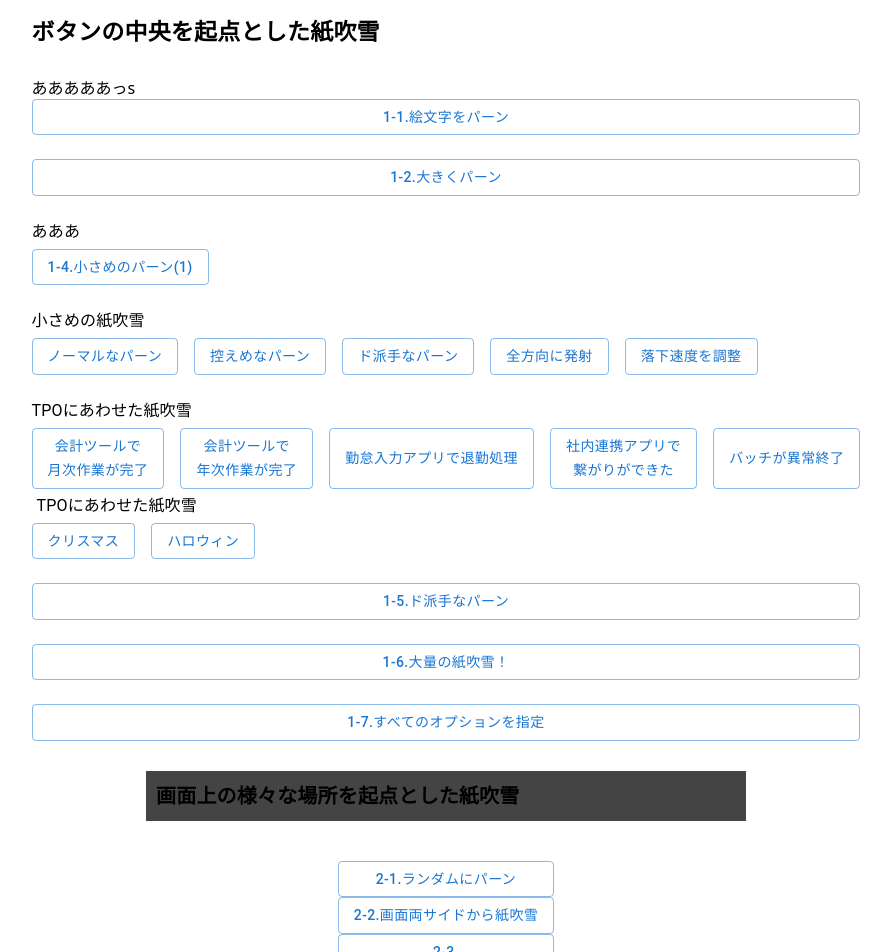
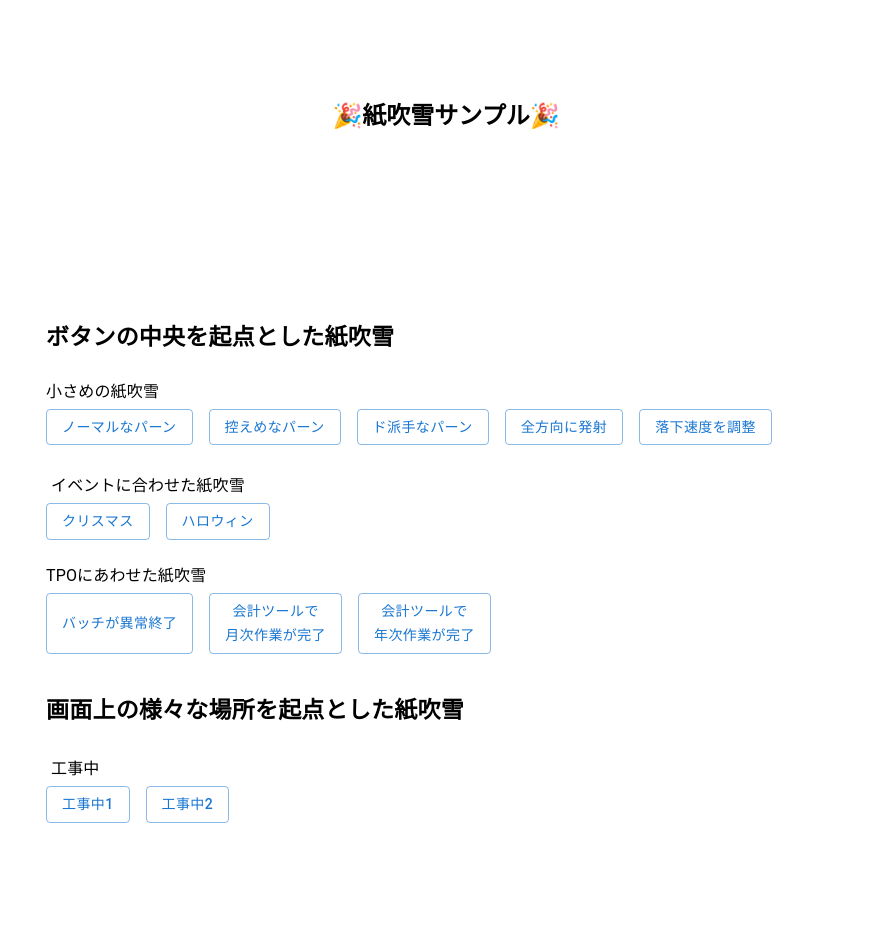
Before and after one commit to yo-nagase/react-conffeti-public, a React (Create React App) app: page / in a window 1280 px wide. Shown: the top 952 px of the page, without its empty margins (194-1085 px from the left). After the commit the page ends 919 px from the top, so only its background shows below. Built offline with nearby package versions, Linux system fonts and the light colour scheme.

Commit message:
不要なボタンを削除して整理

```diff
--- a/src/App.tsx
+++ b/src/App.tsx
@@ -8,6 +8,7 @@ import { useRef, useState } from 'react';
 import useSmallConffeti from "./components/useSmallConffeti";
 
 import './style.css';
+import useEventConfetti from './components/useEventConfetti';
 import useTpoConfetti from './components/useTpoConfetti';
 
 export const App: FC<{ name: string }> = ({ name }) => {
@@ -24,6 +25,12 @@ export const App: FC<{ name: string }> = ({ name }) => {
     handleChristmasConfetti, christmasConfetti,
     handleHallowinConfetti, hallowinConfetti,
     handleNewYearConfetti, newYearConfetti
+  } = useEventConfetti()
+
+  const {
+    handleBatchErrorConfetti, batchErrorConfetti,
+    handleMonthlyTaskCompletedConfetti, monthlyTaskCompletedConfetti,
+    handleYearlyTaskCompletedConfetti, yearlyTaskCompletedConfetti
   } = useTpoConfetti()
 
   const randomConfetti = () => {
@@ -136,44 +143,22 @@ export const App: FC<{ name: string }> = ({ name }) => {
       <Stack
         //direction="row"
         spacing={5}
-        sx={{ paddingBottom: "30px" }}
+        sx={{ paddingBottom: "80px", paddingTop: "80px" }}
         justifyContent="center" // ボタンを水平方向に真ん中に寄せます
         alignItems="center" // ボタンを垂直方向に真ん中に寄せます
       >
+        <h1>🎉紙吹雪サンプル🎉</h1>
         <Stack
           //direction="row"
           spacing={3}
           justifyContent="center" // ボタンを水平方向に真ん中に寄せます
           alignItems="left" // ボタンを垂直方向に真ん中に寄せます
         >
-
-          <Box sx={{ width: "600px", padding: '0px' }}>
+          <Box sx={{ width: "800px", paddingTop: '150px' }}>
             <Typography sx={{ fontSize: "23px", fontWeight: "700" }}>
               ボタンの中央を起点とした紙吹雪
             </Typography>
           </Box>
-
-          <Item>
-            あああああっs
-            <Button onClick={handleButton1} variant="outlined" sx={{}}>
-              1-1.絵文字をパーン
-            </Button>
-          </Item>
-          <Item>
-            <Button variant="outlined" onClick={handleButton2} ref={buttonRef2}>
-              1-2.大きくパーン
-            </Button>
-          </Item>
-          <Item>
-            <Typography sx={{ paddingBottom: "5px" }}>
-              あああ
-            </Typography>
-            <Stack direction="row" spacing={2}>
-              <Button variant="outlined" onClick={handleButton3} ref={buttonRef3} >
-                1-4.小さめのパーン(1)
-              </Button>
-            </Stack>
-          </Item>
           <Item>
             <Typography sx={{ paddingBottom: "5px" }}>
               小さめの紙吹雪
@@ -199,30 +184,10 @@ export const App: FC<{ name: string }> = ({ name }) => {
               </Button> */}
             </Stack>
           </Item>
+
           <Item>
-            <Typography sx={{ paddingBottom: "5px" }}>
-              TPOにあわせた紙吹雪
-            </Typography>
-            <Stack direction="row" spacing={2}>
-              <Button variant="outlined" onClick={handleButton3} ref={buttonRef3} >
-                会計ツールで<br />月次作業が完了
-              </Button>
-              <Button variant="outlined" onClick={handleButton3} ref={buttonRef3} >
-                会計ツールで<br />年次作業が完了
-              </Button>
-              <Button variant="outlined" onClick={handleButton3} ref={buttonRef3} >
-                勤怠入力アプリで退勤処理
-              </Button>
-              <Button variant="outlined" onClick={handleButton3} ref={buttonRef3} >
-                社内連携アプリで<br />
-                繋がりができた
-              </Button>
-              <Button variant="outlined" onClick={handleButton3} ref={buttonRef3} >
-                バッチが異常終了
-              </Button>
-            </Stack>
             <Typography sx={{ padding: "5px" }}>
-              TPOにあわせた紙吹雪
+              イベントに合わせた紙吹雪
             </Typography>
             <Stack direction="row" spacing={2}>
               <Button variant="outlined" onClick={handleChristmasConfetti} ref={christmasConfetti} >
@@ -231,63 +196,57 @@ export const App: FC<{ name: string }> = ({ name }) => {
               <Button variant="outlined" onClick={handleHallowinConfetti} ref={hallowinConfetti} >
                 ハロウィン
               </Button>
-              {/* <Button variant="outlined" onClick={handleNewYearConfetti} ref={newYearConfetti} >
-                お正月
-              </Button> */}
             </Stack>
           </Item>
+
           <Item>
-            <Button variant="outlined" ref={buttonRef3}  >
-              1-5.ド派手なパーン
-            </Button>
+            <Typography sx={{ paddingBottom: "5px" }}>
+              TPOにあわせた紙吹雪
+            </Typography>
+            <Stack direction="row" spacing={2}>
+              <Button variant="outlined" onClick={handleBatchErrorConfetti} ref={batchErrorConfetti} >
+                バッチが異常終了
+              </Button>
+              <Button variant="outlined" onClick={handleMonthlyTaskCompletedConfetti} ref={monthlyTaskCompletedConfetti} >
+                会計ツールで<br />月次作業が完了
+              </Button>
+              <Button variant="outlined" onClick={handleYearlyTaskCompletedConfetti} ref={yearlyTaskCompletedConfetti} >
+                会計ツールで<br />年次作業が完了
+              </Button>
+            </Stack>
           </Item>
+        </Stack>
+
+        <Stack
+          spacing={3}
+          justifyContent="center" // ボタンを水平方向に真ん中に寄せます
+          alignItems="left" // ボタンを垂直方向に真ん中に寄せます
+        >
+          <Box sx={{ width: "800px", padding: '0px' }}>
+            <Typography sx={{ fontSize: "23px", fontWeight: "700" }}>
+              画面上の様々な場所を起点とした紙吹雪
+            </Typography>
+          </Box>
+
+
           <Item>
-            <Button variant="outlined" ref={buttonRef3}  >
-              1-6.大量の紙吹雪！
-            </Button>
+            <Typography sx={{ padding: "5px" }}>
+              工事中
+            </Typography>
+            <Stack direction="row" spacing={2}>
+              <Button variant="outlined" >
+                工事中1
+              </Button>
+              <Button variant="outlined"  >
+                工事中2
+              </Button>
+            </Stack>
           </Item>
-          <Item>
-            <Button variant="outlined" ref={buttonRef3}  >
-              1-7.すべてのオプションを指定
-            </Button>
-          </Item>
-
-        </Stack>
-      </Stack>
 
 
 
+        </Stack>
 
-      <Stack
-        //direction="row"
-        spacing={5}
-        justifyContent="center" // ボタンを水平方向に真ん中に寄せます
-        alignItems="center" // ボタンを垂直方向に真ん中に寄せます
-      >
-        <Box sx={{ width: "600px", padding: '10px', background: "#444444" }}>
-          <Typography sx={{ fontSize: "20px", fontWeight: "700" }}>
-            画面上の様々な場所を起点とした紙吹雪
-          </Typography>
-        </Box>
-        <Stack
-          //direction="row"
-          spacing={3}
-          justifyContent="center" // ボタンを水平方向に真ん中に寄せます
-          alignItems="center" // ボタンを垂直方向に真ん中に寄せます
-        >
-          <Item>
-            <Button variant="outlined" onClick={randomConfetti} >
-              2-1.ランダムにパーン
-            </Button>
-            <Button variant="outlined" onClick={randomConfetti} >
-              2-2.画面両サイドから紙吹雪
-            </Button>
-            <Button variant="outlined" onClick={randomConfetti} >
-              2-3.
-            </Button>
-          </Item>
-
-        </Stack>
 
       </Stack>
 
--- /dev/null
+++ b/src/components/common.ts
@@ -0,0 +1,16 @@
+/**
+ * 中心座標を取得する
+ * @param ref
+ * @returns
+ */
+export function getCentralCoordinates(ref: React.MutableRefObject<HTMLButtonElement>): { centerX: number, centerY: number } {
+  let x: number = 0
+  let y: number = 0
+  if (ref.current) {
+    const rect = ref.current!.getBoundingClientRect();
+    x = rect.x + rect.width / 2;
+    y = rect.y + rect.height / 2;
+    console.log('Center X:', x, 'Center Y:', y);
+  }
+  return { centerX: x, centerY: y }
+}
--- /dev/null
+++ b/src/components/useEventConfetti.tsx
@@ -0,0 +1,128 @@
+'use client';
+import confetti from 'canvas-confetti'
+import React, { useRef, useState } from 'react';
+
+
+export default function useEventConfetti() {
+
+    const christmasConfetti = useRef<HTMLButtonElement>(null);
+    const handleChristmasConfetti = () => {
+        var triangle = confetti.shapeFromPath({ path: 'M0 10 L5 0 L10 10z' });
+        let centerX: number = 0
+        let centerY: number = 0
+        if (christmasConfetti.current) {
+            const rect = christmasConfetti.current!.getBoundingClientRect();
+            centerX = rect.x + rect.width / 2;
+            centerY = rect.y + rect.height / 2;
+            console.log('Center X:', centerX, 'Center Y:', centerY);
+        }
+        confetti({
+            // パーティクルの数（デフォルト50)
+            particleCount: 100,
+            // 発射角度(デフォルト90度)
+            angle: 90,
+            // 発射範囲(デフォルト45度)
+            spread: 90,
+            // 失速具合 デフォルト0.9
+            // decay: 0.8,
+            //重力 (0-1)
+            // gravity: 0.2,
+            // default:0 数値を上げると横に流れる
+            // drift: 0,
+            // default:false
+            // confettiが動く長さ (default: 200)
+            // ticks: 200,
+            origin: {
+                x: centerX / window.innerWidth,
+                y: centerY / window.innerHeight
+            },
+            // 紙吹雪の色を指定。配列でいくつも指定できる
+            colors: ['#165B33', '#BB2528', '#146B3A', '#EA4630'],
+            // 紙吹雪の形を指定
+            // shapes: ['square', triangle],
+            // 紙吹雪のサイズを指定
+            // scalar: 0.8,
+            // z-indexを指定(default:100)
+            zIndex: 100
+        });
+    };
+    const hallowinConfetti = useRef<HTMLButtonElement>(null);
+    const handleHallowinConfetti = () => {
+        var triangle = confetti.shapeFromPath({ path: 'M0 10 L5 0 L10 10z' });
+        let centerX: number = 0
+        let centerY: number = 0
+        if (hallowinConfetti.current) {
+            const rect = hallowinConfetti.current!.getBoundingClientRect();
+            centerX = rect.x + rect.width / 2;
+            centerY = rect.y + rect.height / 2;
+            console.log('Center X:', centerX, 'Center Y:', centerY);
+        }
+        confetti({
+            // パーティクルの数（デフォルト50)
+            particleCount: 100,
+            // 発射範囲(デフォルト45度)
+            spread: 90,
+            // confettiが動く長さ (default: 200)
+            ticks: 150,
+            // 紙吹雪の色を指定。配列でいくつも指定できる
+            colors: ['#f75f1c', '#ff9a00', '#000000', '#881ee4'],
+            // 紙吹雪の形を指定
+            // shapes: ['square', triangle],
+            // 紙吹雪のサイズを指定
+            // scalar: 0.8,
+            // z-indexを指定(default:100)
+            origin: {
+                x: centerX / window.innerWidth,
+                y: centerY / window.innerHeight
+            },
+            zIndex: 100
+        });
+    };
+    const newYearConfetti = useRef<HTMLButtonElement>(null);
+    const handleNewYearConfetti = () => {
+        var triangle = confetti.shapeFromPath({ path: 'M0 10 L5 0 L10 10z' });
+        let centerX: number = 0
+        let centerY: number = 0
+        if (christmasConfetti.current) {
+            const rect = christmasConfetti.current!.getBoundingClientRect();
+            centerX = rect.x + rect.width / 2;
+            centerY = rect.y + rect.height / 2;
+            console.log('Center X:', centerX, 'Center Y:', centerY);
+        }
+        confetti({
+            // パーティクルの数（デフォルト50)
+            particleCount: 100,
+            // 発射角度(デフォルト90度)
+            angle: 90,
+            // 発射範囲(デフォルト45度)
+            spread: 130,
+            // 失速具合 デフォルト0.9
+            decay: 0.8,
+            //重力 (0-1)
+            gravity: 0.2,
+            // default:0 数値を上げると横に流れる
+            drift: 0,
+            // default:false
+            // confettiが動く長さ (default: 200)
+            ticks: 100,
+            origin: {
+                x: centerX / window.innerWidth,
+                y: centerY / window.innerHeight
+            },
+            // 紙吹雪の色を指定。配列でいくつも指定できる
+            // colors: ['#234343', '#993333'],
+            // 紙吹雪の形を指定
+            // shapes: ['square', triangle],
+            // 紙吹雪のサイズを指定
+            // scalar: 0.8,
+            // z-indexを指定(default:100)
+            zIndex: 100
+        });
+    };
+
+    return {
+        christmasConfetti, handleChristmasConfetti,
+        hallowinConfetti, handleHallowinConfetti,
+        newYearConfetti, handleNewYearConfetti,
+    }
+}
--- a/src/components/useTpoConfetti.tsx
+++ b/src/components/useTpoConfetti.tsx
@@ -1,128 +1,140 @@
 'use client';
 import confetti from 'canvas-confetti'
 import React, { useRef, useState } from 'react';
+import { getCentralCoordinates } from './common';
+
 
 
 export default function useTpoConfetti() {
 
-    const christmasConfetti = useRef<HTMLButtonElement>(null);
-    const handleChristmasConfetti = () => {
-        var triangle = confetti.shapeFromPath({ path: 'M0 10 L5 0 L10 10z' });
-        let centerX: number = 0
-        let centerY: number = 0
-        if (christmasConfetti.current) {
-            const rect = christmasConfetti.current!.getBoundingClientRect();
-            centerX = rect.x + rect.width / 2;
-            centerY = rect.y + rect.height / 2;
-            console.log('Center X:', centerX, 'Center Y:', centerY);
-        }
+    const batchErrorConfetti = useRef<HTMLButtonElement>(null);
+    const handleBatchErrorConfetti = () => {
+        // 中心座標を取得
+        const { centerX, centerY } = getCentralCoordinates(batchErrorConfetti)
+        function shoot() {
             confetti({
                 // パーティクルの数（デフォルト50)
-            particleCount: 100,
+                particleCount: 200,
+                // 発射角度(デフォルト90度)
+                angle: 90,
+                // 発射範囲(デフォルト45度)
+                spread: 360,
+                // 失速具合 デフォルト0.9
+                decay: 0.9,
+                //重力 (0-1)
+                gravity: 0.0,
+                // default:0 数値を上げると横に流れる
+                // drift: 0,
+                // default:false
+                // confettiが動く長さ (default: 200)
+                ticks: 200,
+                origin: {
+                    x: centerX / window.innerWidth,
+                    y: centerY / window.innerHeight
+                },
+                // 紙吹雪の色を指定。配列でいくつも指定できる
+                colors: ['#a70000', '#ff0000', '#ff5252', '#ffbaba'],
+                // 紙吹雪の形を指定
+                //shapes: ['square', triangle],
+                // 紙吹雪のサイズを指定
+                scalar: 0.6,
+                // z-indexを指定(default:100)
+                zIndex: 100
+            });
+        }
+        shoot();
+        setTimeout(shoot, 200);
+    };
+
+    const monthlyTaskCompletedConfetti = useRef<HTMLButtonElement>(null);
+    const handleMonthlyTaskCompletedConfetti = () => {
+        var scalar = 2;
+        var star1 = confetti.shapeFromText({ text: '⭐️', scalar });
+        var star2 = confetti.shapeFromText({ text: '✨', scalar });
+        // 中心座標を取得
+        const { centerX, centerY } = getCentralCoordinates(monthlyTaskCompletedConfetti)
+        function shoot() {
+            confetti({
+                // パーティクルの数（デフォルト50)
+                particleCount: 200,
+                // 発射角度(デフォルト90度)
+                angle: 90,
+                // 発射範囲(デフォルト45度)
+                spread: 360,
+                // 失速具合 デフォルト0.9
+                decay: 0.85,
+                //重力 (0-1)
+                gravity: 0.1,
+                // default:0 数値を上げると横に流れる
+                // drift: 0,
+                // default:false
+                // confettiが動く長さ (default: 200)
+                ticks: 200,
+                origin: {
+                    x: centerX / window.innerWidth,
+                    y: centerY / window.innerHeight
+                },
+                // 紙吹雪の色を指定。配列でいくつも指定できる
+                colors: ['#a70000', '#ff0000', '#ff5252', '#ffbaba'],
+                // 紙吹雪の形を指定
+                shapes: [star1, star2],
+                // 紙吹雪のサイズを指定
+                scalar: scalar,
+                // z-indexを指定(default:100)
+                zIndex: 100
+            });
+        }
+        shoot();
+        // setTimeout(shoot, 200);
+    };
+
+    const yearlyTaskCompletedConfetti = useRef<HTMLButtonElement>(null);
+    const handleYearlyTaskCompletedConfetti = () => {
+        var scalar = 2;
+        var star1 = confetti.shapeFromText({ text: '⭐️', scalar });
+        var star2 = confetti.shapeFromText({ text: '✨', scalar });
+        // 中心座標を取得
+        const { centerX, centerY } = getCentralCoordinates(yearlyTaskCompletedConfetti)
+        function shoot() {
+            confetti({
+                // パーティクルの数（デフォルト50)
+                particleCount: 50,
                 // 発射角度(デフォルト90度)
                 angle: 90,
                 // 発射範囲(デフォルト45度)
                 spread: 90,
                 // 失速具合 デフォルト0.9
-            // decay: 0.8,
+                decay: 0.85,
                 //重力 (0-1)
-            // gravity: 0.2,
+                gravity: 0.5,
                 // default:0 数値を上げると横に流れる
                 // drift: 0,
                 // default:false
                 // confettiが動く長さ (default: 200)
-            // ticks: 200,
+                ticks: 200,
                 origin: {
                     x: centerX / window.innerWidth,
                     y: centerY / window.innerHeight
                 },
                 // 紙吹雪の色を指定。配列でいくつも指定できる
-            colors: ['#165B33', '#BB2528', '#146B3A', '#EA4630'],
+                colors: ['#b78700', '#eeb600', '#fff71', '#f8da45'],
                 // 紙吹雪の形を指定
-            // shapes: ['square', triangle],
+                // shapes: [star1, star2],
                 // 紙吹雪のサイズを指定
-            // scalar: 0.8,
+                //scalar: scalar,
                 // z-indexを指定(default:100)
                 zIndex: 100
             });
-    };
-    const hallowinConfetti = useRef<HTMLButtonElement>(null);
-    const handleHallowinConfetti = () => {
-        var triangle = confetti.shapeFromPath({ path: 'M0 10 L5 0 L10 10z' });
-        let centerX: number = 0
-        let centerY: number = 0
-        if (hallowinConfetti.current) {
-            const rect = hallowinConfetti.current!.getBoundingClientRect();
-            centerX = rect.x + rect.width / 2;
-            centerY = rect.y + rect.height / 2;
-            console.log('Center X:', centerX, 'Center Y:', centerY);
         }
-        confetti({
-            // パーティクルの数（デフォルト50)
-            particleCount: 100,
-            // 発射範囲(デフォルト45度)
-            spread: 90,
-            // confettiが動く長さ (default: 200)
-            ticks: 150,
-            // 紙吹雪の色を指定。配列でいくつも指定できる
-            colors: ['#f75f1c', '#ff9a00', '#000000', '#881ee4'],
-            // 紙吹雪の形を指定
-            // shapes: ['square', triangle],
-            // 紙吹雪のサイズを指定
-            // scalar: 0.8,
-            // z-indexを指定(default:100)
-            origin: {
-                x: centerX / window.innerWidth,
-                y: centerY / window.innerHeight
-            },
-            zIndex: 100
-        });
-    };
-    const newYearConfetti = useRef<HTMLButtonElement>(null);
-    const handleNewYearConfetti = () => {
-        var triangle = confetti.shapeFromPath({ path: 'M0 10 L5 0 L10 10z' });
-        let centerX: number = 0
-        let centerY: number = 0
-        if (christmasConfetti.current) {
-            const rect = christmasConfetti.current!.getBoundingClientRect();
-            centerX = rect.x + rect.width / 2;
-            centerY = rect.y + rect.height / 2;
-            console.log('Center X:', centerX, 'Center Y:', centerY);
-        }
-        confetti({
-            // パーティクルの数（デフォルト50)
-            particleCount: 100,
-            // 発射角度(デフォルト90度)
-            angle: 90,
-            // 発射範囲(デフォルト45度)
-            spread: 130,
-            // 失速具合 デフォルト0.9
-            decay: 0.8,
-            //重力 (0-1)
-            gravity: 0.2,
-            // default:0 数値を上げると横に流れる
-            drift: 0,
-            // default:false
-            // confettiが動く長さ (default: 200)
-            ticks: 100,
-            origin: {
-                x: centerX / window.innerWidth,
-                y: centerY / window.innerHeight
-            },
-            // 紙吹雪の色を指定。配列でいくつも指定できる
-            // colors: ['#234343', '#993333'],
-            // 紙吹雪の形を指定
-            // shapes: ['square', triangle],
-            // 紙吹雪のサイズを指定
-            // scalar: 0.8,
-            // z-indexを指定(default:100)
-            zIndex: 100
-        });
+        shoot();
+        setTimeout(shoot, 900);
+        setTimeout(shoot, 1800);
     };
 
     return {
-        christmasConfetti, handleChristmasConfetti,
-        hallowinConfetti, handleHallowinConfetti,
-        newYearConfetti, handleNewYearConfetti,
+        batchErrorConfetti, handleBatchErrorConfetti,
+        monthlyTaskCompletedConfetti, handleMonthlyTaskCompletedConfetti,
+        yearlyTaskCompletedConfetti, handleYearlyTaskCompletedConfetti
+
     }
 }
```
Also changed, not shown: src/components/useRandomLocConfetti.tsx (added). Lines whose indentation alone changed are shown as unchanged.
